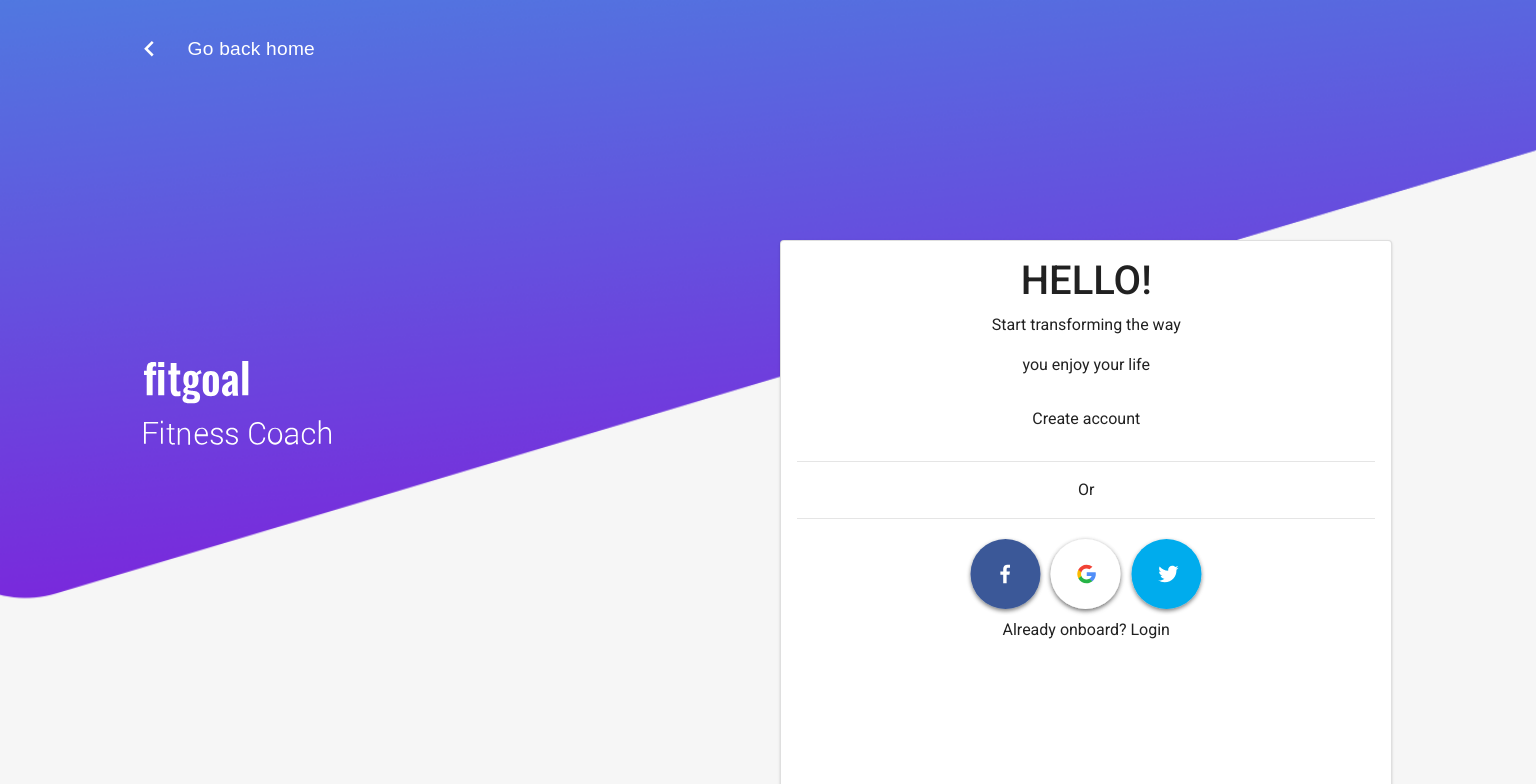
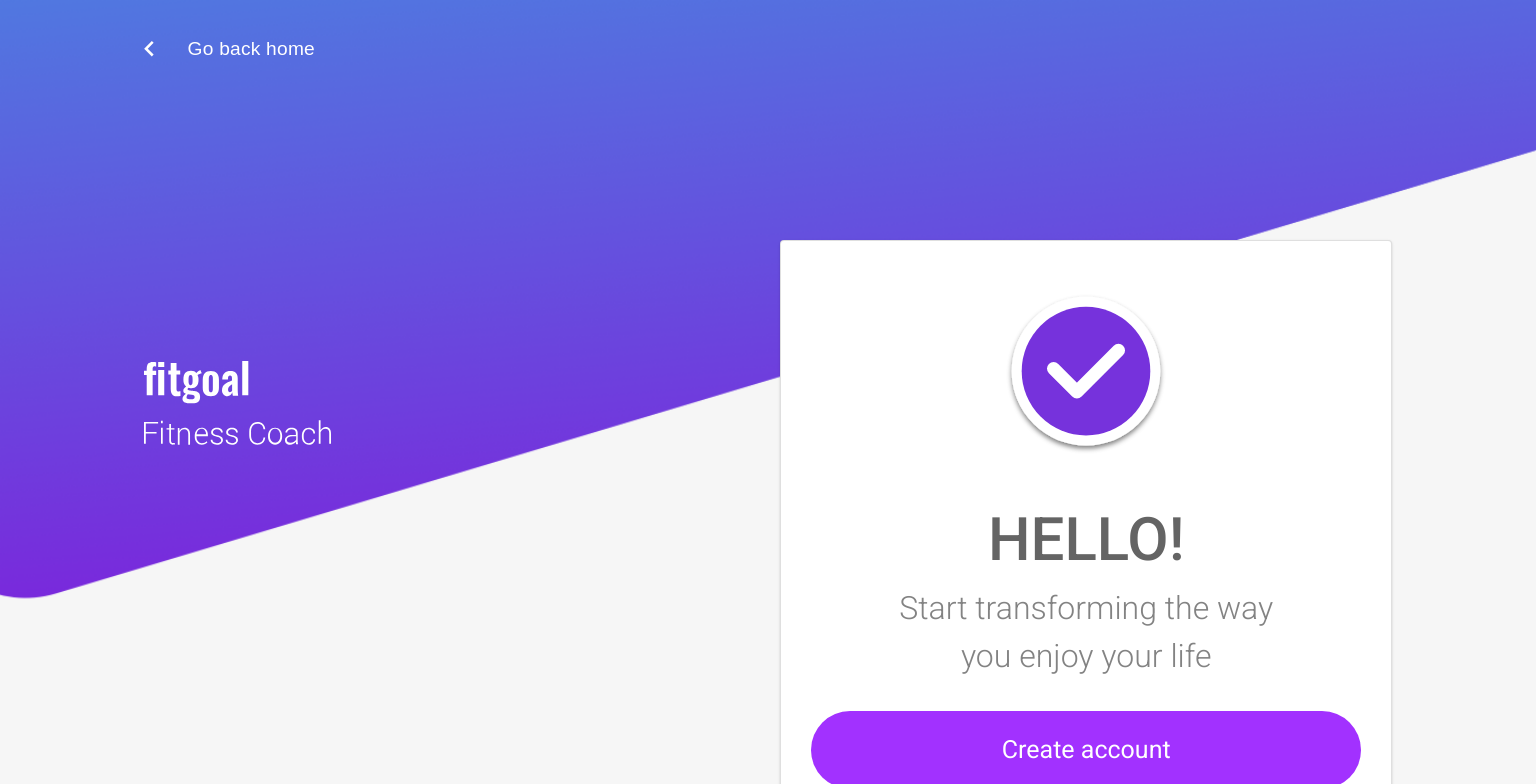
Before and after one commit to Lazigoz/fitgoal, an Angular app: page /welcome in a window 1536 px wide. Shown: the top 784 px of the page. Built offline with nearby package versions, Linux system fonts and the light colour scheme.

Commit message:
Done with updating existing pages to 12 columns layout

```diff
--- a/src/app/modules/home/components/auth-template/auth-template.component.css
+++ b/src/app/modules/home/components/auth-template/auth-template.component.css
@@ -45,6 +45,7 @@ body {
   }
 
   .logo {
+    height: 70%;
     grid-column: 4/8;
     grid-row: 2;
     background-image: url("../../../../../assets/img/welcome-page/Logo+Slogan.svg");
@@ -54,7 +55,7 @@ body {
 }
 
 /* desktop styles */
-@media screen and (min-width: 1200px) {
+@media screen and (min-width: 1400px) {
   .grid {
     max-width: 81.25%;
   }
--- a/src/app/modules/home/pages/loading-page/loading-page.component.css
+++ b/src/app/modules/home/pages/loading-page/loading-page.component.css
@@ -5,14 +5,9 @@ body {
   background-size: cover;
 }
 
-/* desktop styles */
-@media screen and (min-width: 1200px) {
-  body {
-    font-size: 20px;
-  }
-
+/* phone styles */
 #logo {
-    grid-column: 6/8;
+  grid-column: 5/9;
   grid-row: 5/7;
   background-image: url("../../../../../assets/img/loading-page/Logo.svg");
   background-repeat: no-repeat;
@@ -24,7 +19,6 @@ body {
   grid-column: 6/8;
   grid-row: 7;
   margin: auto;
-  }
 }
 
 /* tablet styles */
@@ -49,9 +43,14 @@ body {
   }
 }
 
-/* phone styles */
+/* desktop styles */
+@media screen and (min-width: 1200px) {
+  body {
+    font-size: 20px;
+  }
+
   #logo {
-  grid-column: 5/9;
+    grid-column: 6/8;
     grid-row: 5/7;
     background-image: url("../../../../../assets/img/loading-page/Logo.svg");
     background-repeat: no-repeat;
@@ -64,3 +63,4 @@ body {
     grid-row: 7;
     margin: auto;
   }
+}
--- a/src/app/modules/home/pages/login-page/login-page.component.css
+++ b/src/app/modules/home/pages/login-page/login-page.component.css
@@ -1,11 +1,133 @@
+.flex {
+  height: 100%;
+  display: flex;
+  flex-flow: column;
+  align-items: center;
+  justify-content: space-around;
+}
+
 .circle {
+  background-image: url("../../../../../assets/img/welcome-page/Logo_icon.svg");
+  background-position: center;
+  background-size: contain;
+  background-repeat: no-repeat;
+}
+
+/* phone styles */
+.circle {
+  margin-top: 20px;
+  padding: 60px;
+}
+
+.text h1 {
+  color: rgb(100, 100, 100);
+  font-size: 50px;
+}
+
+.signup-form {
+  width: 100%;
+}
+
+.form-field {
+  width: 70%;
+  margin: 0;
+}
+
+.login-button {
+  margin-top: 2.4vw;
+  background-color: rgb(162, 49, 255);
+  color: white;
+  padding: 20px 35%;
+  border-radius: 100px;
+  font-size: 20px;
+}
+
+.flex-or {
+  display: flex;
+  width: 100%;
+}
+
+.flex-or hr {
+  width: 25%;
+}
+
+.flex-or p {
+  color: rgb(131, 131, 131);
+  font-weight: 50;
+  margin-top: 4%;
+}
+
+.flex-pics-social {
+  margin-top: -20px;
+  display: flex;
+  justify-content: space-around;
+  width: 75%;
+}
+
+.image-social {
+  width: 20%;
+}
+
+.addition {
+  margin-top: -15px;
+  color: rgb(131, 131, 131);
+  font-weight: 100;
+}
+
+.addition a {
+  color: rgb(0, 183, 255);
+}
+
+/* tablet styles */
+@media screen and (min-width: 750px) {
+  .flex {
+    font-size: 18px;
+  }
+
+  .addition {
+    margin-top: 10px;
+  }
+}
+
+/* desktop styles */
+@media screen and (min-width: 1400px) {
+  .flex {
+    font-size: 20px;
+  }
+
+  .circle {
+    padding: 80px;
+  }
+
+  .text h1 {
+    font-size: 60px;
+  }
+
+  .text p {
+    font-size: 32px;
+  }
+
+  .login-button {
+    padding: 20px 33%;
+    margin-top: -20px;
+    font-size: 25px;
+  }
+
+  .image-social {
+    margin-top: -25px;
+    width: 110px;
+  }
+}
+
+/* old things */
+/* .circle {
   background-image: url("../../../../../assets/img/welcome-page/Logo_icon.svg");
   background-position: center;
   background-size: contain;
   width: 6.4vw;
   height: 6.4vw;
   margin: auto;
-  /* background-color: rgb(145, 49, 255); */
+
   border-radius: 100px;
   margin-top: 1.6vw;
   margin-bottom: 0.8vw;
@@ -78,4 +200,4 @@ p {
 
 .addition a {
   color: rgb(0, 183, 255);
-}
+} */
--- a/src/app/modules/home/pages/login-page/login-page.component.html
+++ b/src/app/modules/home/pages/login-page/login-page.component.html
@@ -1,7 +1,9 @@
 <app-auth-template>
-  <div class="blank"></div>
+  <div class="flex">
     <div class="circle"></div>
+    <div class="text">
       <h1>LOGIN</h1>
+    </div>
     <form class="signup-form">
       <mat-form-field class="form-field">
         <mat-label> Email </mat-label>
@@ -36,4 +38,5 @@
       />
     </div>
     <div class="addition">Don't have an account? <a>Signup</a></div>
+  </div>
 </app-auth-template>
--- a/src/app/modules/home/pages/signup-page/signup-page.component.css
+++ b/src/app/modules/home/pages/signup-page/signup-page.component.css
@@ -1,31 +1,38 @@
+.flex {
+  height: 100%;
+  display: flex;
+  flex-flow: column;
+  align-items: center;
+  justify-content: space-around;
+}
+
 .avatar {
-  width: 6.4vw;
-  height: 6.4vw;
-  margin: auto;
-  background-color: rgb(202, 234, 255);
-  /* overflow: hidden; */
+  background-color: rgb(217, 240, 255);
   background-image: url("../../../../../assets/img/welcome-page/will.png");
   background-size: contain;
   background-position: center;
   background-repeat: no-repeat;
   border-radius: 100px;
-  margin-top: 1.6vw;
-  margin-bottom: 0.8vw;
 }
 
-h1 {
-  color: rgb(100, 100, 100);
-  font-size: 2.4vw;
-  margin-bottom: 0.8vw;
+/* phone styles */
+.avatar {
+  margin-top: 20px;
+  padding: 60px;
 }
 
-p {
-  color: rgb(131, 131, 131);
-  font-weight: 50;
-  font-size: 1.12vw;
-  margin: 0;
+.text h1 {
+  color: rgb(100, 100, 100);
+  font-size: 50px;
 }
 
+.signup-button {
+  margin-top: 2.4vw;
+  background-color: rgb(162, 49, 255);
+  color: white;
+  padding: 20px 33%;
+  border-radius: 100px;
+}
 .signup-form {
   width: 100%;
 }
@@ -33,27 +40,50 @@ p {
 .form-field {
   width: 70%;
   margin: 0;
-  font-size: 0.8vw;
-}
-
-.signup-button {
-  background-color: rgb(162, 49, 255);
-  margin-top: 2.4vw;
-  font-size: 1.12vw;
-  color: white;
-  padding: 2.4%;
-  border-radius: 100px;
-  margin-right: 4%;
-  margin-left: 4%;
 }
 
 .addition {
-  margin-top: 12.8%;
+  margin-top: 20px;
   color: rgb(131, 131, 131);
   font-weight: 100;
-  font-size: 1.12vw;
 }
 
 .addition a {
   color: rgb(0, 183, 255);
 }
+
+/* tablet styles */
+@media screen and (min-width: 750px) {
+  .flex {
+    font-size: 18px;
+  }
+
+  .avatar {
+    margin-top: 2%;
+  }
+
+  .signup-button {
+    font-size: 20px;
+  }
+}
+
+/* desktop styles */
+@media screen and (min-width: 1400px) {
+  .flex {
+    font-size: 20px;
+  }
+
+  .avatar {
+    padding: 80px;
+  }
+
+  .signup-button {
+    padding: 20px 33%;
+    margin-top: -20px;
+    font-size: 25px;
+  }
+
+  .text h1 {
+    font-size: 60px;
+  }
+}
--- a/src/app/modules/home/pages/signup-page/signup-page.component.html
+++ b/src/app/modules/home/pages/signup-page/signup-page.component.html
@@ -1,7 +1,9 @@
 <app-auth-template>
-  <div class="blank"></div>
+  <div class="flex">
     <div class="avatar"></div>
+    <div class="text">
       <h1>SIGNUP</h1>
+    </div>
     <form class="signup-form">
       <mat-form-field class="form-field">
         <mat-label> Name </mat-label>
@@ -22,4 +24,5 @@
     </form>
     <div class="signup-button">Create account</div>
     <div class="addition">Already onboard? <a>Login</a></div>
+  </div>
 </app-auth-template>
--- a/src/app/modules/home/pages/welcome-page/welcome-page.component.css
+++ b/src/app/modules/home/pages/welcome-page/welcome-page.component.css
@@ -1,6 +1,9 @@
-/* phone styles */
-.grid {
-  max-width: 100%;
+.flex {
+  height: 100%;
+  display: flex;
+  flex-flow: column;
+  align-items: center;
+  justify-content: space-around;
 }
 
 .circle {
@@ -10,96 +13,108 @@
   background-repeat: no-repeat;
 }
 
-.text {
+/* phone styles */
+.circle {
+  margin-top: 20px;
+  padding: 60px;
 }
 
-.signup-button {
-  grid-column: 2/12;
-  grid-row: 3;
-  padding: 2.4%;
-  border-radius: 100px;
+.text h1 {
+  color: rgb(100, 100, 100);
+  font-size: 50px;
 }
 
-/* tablet styles */
-@media screen and (min-width: 750px) {
-}
-
-/* desktop styles */
-@media screen and (min-width: 1200px) {
-}
-
-/* old things */
-/* .asd {
-  height: 100%;
-}
-
-.circle {
-  background-image: url("../../../../../assets/img/welcome-page/Logo_icon.svg");
-  background-position: center;
-  background-size: contain;
-  width: 6.4vw;
-  height: 6.4vw;
-  margin: auto;
-  margin-top: 1.6vw;
-  margin-bottom: 0.8vw;
-}
-
-h1 {
-  color: rgb(100, 100, 100);
-  font-size: 2.4vw;
-  margin-bottom: 1.84vw;
-}
-
-p {
+.text p {
   color: rgb(131, 131, 131);
   font-weight: 50;
-  font-size: 1.12vw;
+  font-size: 20px;
   margin: 0;
 }
 
 .signup-button {
   margin-top: 2.4vw;
   background-color: rgb(162, 49, 255);
-  font-size: 1.12vw;
   color: white;
-  padding: 2.4%;
+  padding: 20px 33%;
   border-radius: 100px;
-  margin-right: 4%;
-  margin-left: 4%;
 }
 
 .flex-or {
   display: flex;
-  margin-top: 1.6vw;
+  width: 100%;
 }
 
 .flex-or hr {
-  flex-grow: 1;
-  margin-left: 2.4vw;
-  margin-right: 2.4vw;
+  width: 25%;
 }
 
 .flex-or p {
-  margin-top: 1.2vw;
+  color: rgb(131, 131, 131);
+  font-weight: 50;
+  margin-top: 15px;
 }
 
 .flex-pics-social {
-  margin-top: 1.12vw;
   display: flex;
   justify-content: space-around;
+  width: 75%;
 }
 
 .image-social {
-  width: 4.8vw;
+  width: 20%;
 }
 
 .addition {
-  margin-top: 8%;
+  margin-top: 20px;
   color: rgb(131, 131, 131);
   font-weight: 100;
-  font-size: 1.12vw;
 }
 
 .addition a {
   color: rgb(0, 183, 255);
-} */
+}
+
+/* tablet styles */
+@media screen and (min-width: 750px) {
+  .flex {
+    font-size: 18px;
+  }
+
+  .circle {
+    margin-top: 2%;
+  }
+
+  .signup-button {
+    font-size: 20px;
+  }
+}
+
+/* desktop styles */
+@media screen and (min-width: 1400px) {
+  .flex {
+    font-size: 20px;
+  }
+
+  .circle {
+    padding: 80px;
+  }
+
+  .text h1 {
+    font-size: 60px;
+  }
+
+  .text p {
+    font-size: 32px;
+  }
+
+  .signup-button {
+    padding: 20px 33%;
+    margin-top: -20px;
+    font-size: 25px;
+  }
+
+  .image-social {
+    margin-top: -25px;
+    width: 110px;
+  }
+}
```
Lines whose indentation alone changed are shown as unchanged.
